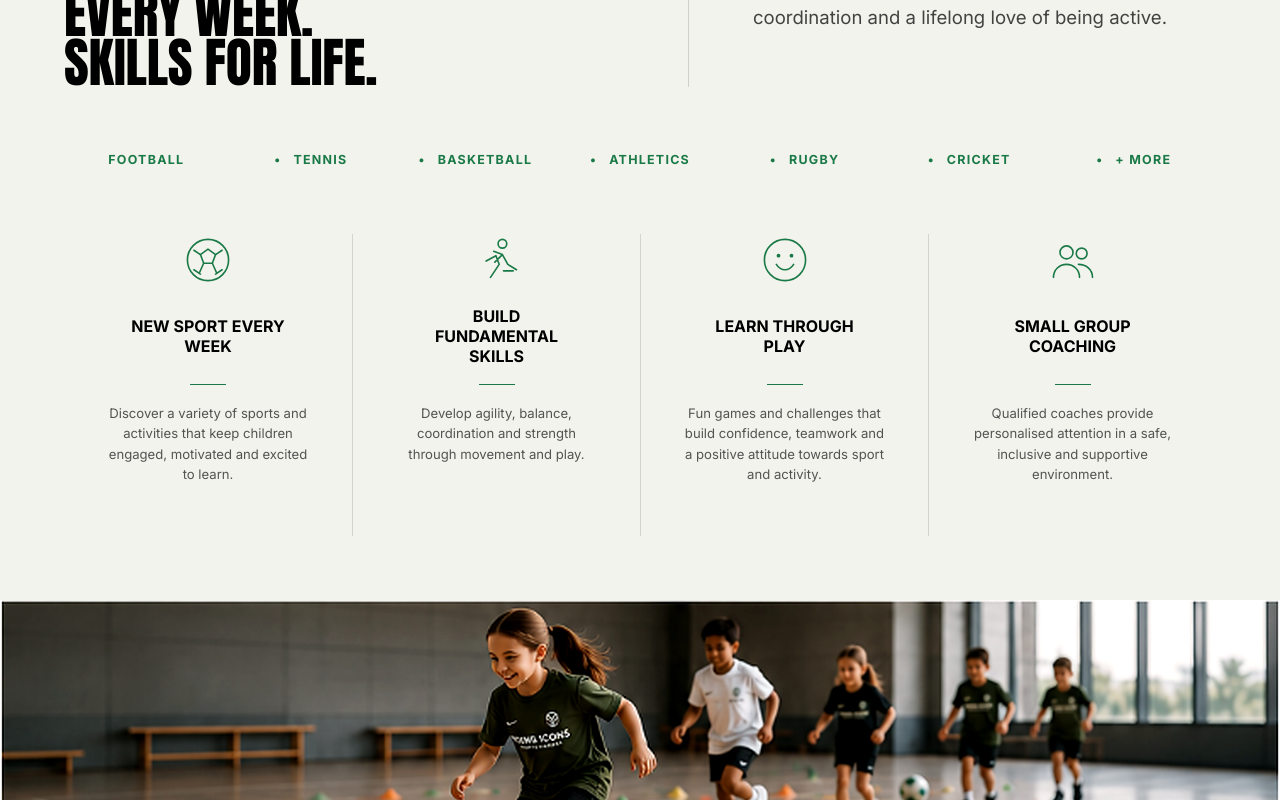
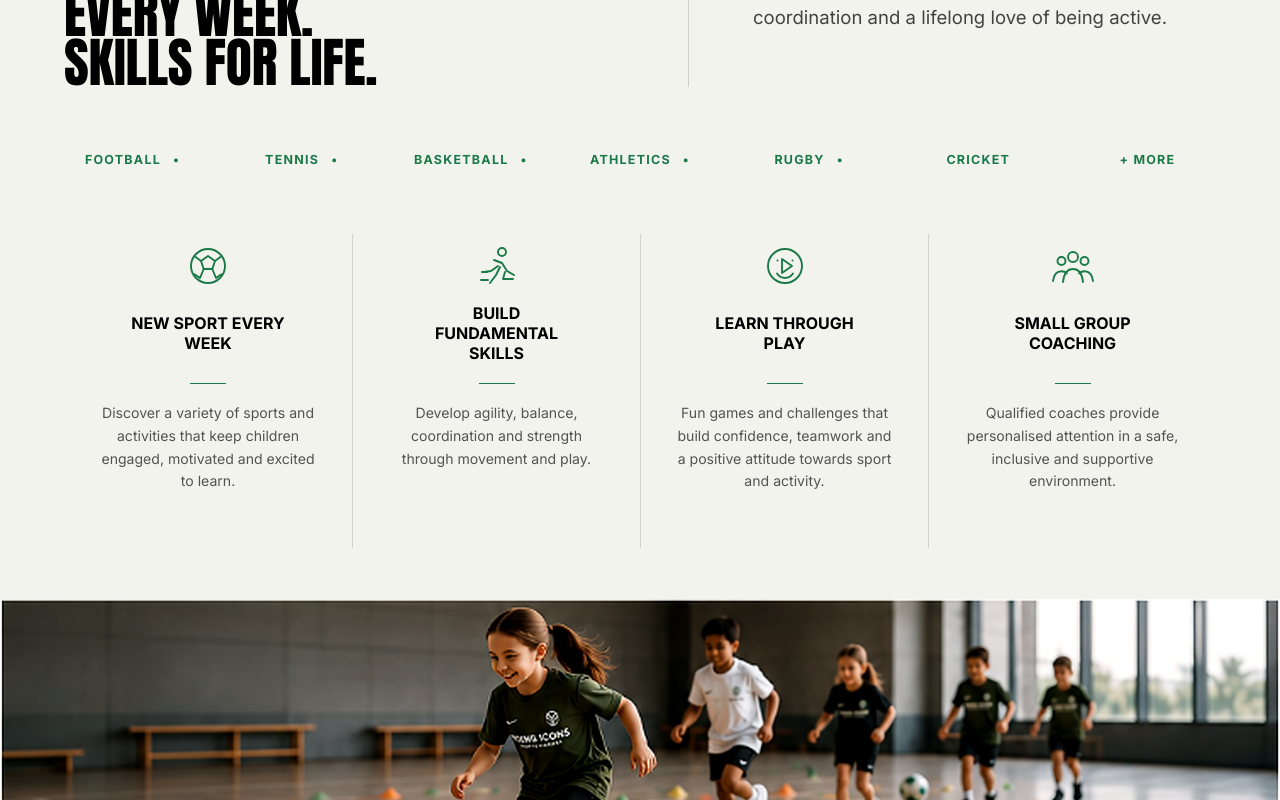
Before and after one commit to NellaThePanna/young-icons, a Next.js app: page /clubs/multi-sports in a window 1280 px wide. Shown: the part 874-1674 px from the top of the page. Built offline with nearby package versions, Linux system fonts and the light colour scheme.

Commit message:
Refine Multi-Sports benefits and photo spacing

```diff
--- a/src/components/MultiAbout.tsx
+++ b/src/components/MultiAbout.tsx
@@ -8,40 +8,47 @@ import { MULTI_ABOUT } from "@/content/multi-sports"
 
 function FootballIcon() {
   return (
-    <svg viewBox="0 0 48 48" fill="none" stroke="currentColor" strokeWidth="1.5" strokeLinecap="round" strokeLinejoin="round">
-      <circle cx="24" cy="24" r="19" />
-      <path d="m24 14 7 5-3 8h-8l-3-8 7-5Z" />
-      <path d="m17 19-6-4M31 19l6-4M20 27l-4 9M28 27l4 9M17 37l-6-4M31 37l6-4" />
+    <svg className="h-11 w-11 sm:h-12 sm:w-12" viewBox="0 0 48 48" fill="none" stroke="currentColor" strokeWidth="1.9" strokeLinecap="round" strokeLinejoin="round" aria-hidden="true">
+      <circle cx="24" cy="24" r="17" />
+      <path d="m24 14 7 5-2.7 8h-8.6L17 19l7-5Z" />
+      <path d="m17 19-5.4-4M31 19l5.4-4M19.7 27 16 36M28.3 27 32 36M16 36l-5.4-3.6M32 36l5.4-3.6" />
     </svg>
   )
 }
 
 function SprintIcon() {
   return (
-    <svg viewBox="0 0 48 48" fill="none" stroke="currentColor" strokeWidth="1.5" strokeLinecap="round" strokeLinejoin="round">
-      <circle cx="29" cy="9" r="4" />
-      <path d="m21 16 8 3 5 9 8 5M18 40l8-12-3-8-9 5M29 19l-7 7M39 34h-9" />
+    <svg className="h-11 w-11 sm:h-12 sm:w-12" viewBox="0 0 48 48" fill="none" stroke="currentColor" strokeWidth="1.9" strokeLinecap="round" strokeLinejoin="round" aria-hidden="true">
+      <circle cx="29" cy="10" r="4" />
+      <path d="m21 18 8 3 5 8 7 4" />
+      <path d="m25 24-7 5-7 1" />
+      <path d="m27 25-4 8-6 8" />
+      <path d="m32 30-2 7h10" />
+      <path d="M8 38h7M9 30h5" />
     </svg>
   )
 }
 
 function SmileIcon() {
   return (
-    <svg viewBox="0 0 48 48" fill="none" stroke="currentColor" strokeWidth="1.5" strokeLinecap="round" strokeLinejoin="round">
-      <circle cx="24" cy="24" r="19" />
-      <circle cx="18" cy="20" r="1" fill="currentColor" />
-      <circle cx="30" cy="20" r="1" fill="currentColor" />
-      <path d="M16 28s3.2 5 8 5 8-5 8-5" />
+    <svg className="h-11 w-11 sm:h-12 sm:w-12" viewBox="0 0 48 48" fill="none" stroke="currentColor" strokeWidth="1.9" strokeLinecap="round" strokeLinejoin="round" aria-hidden="true">
+      <circle cx="24" cy="24" r="17" />
+      <path d="m21 17 10 7-10 7V17Z" />
+      <path d="M16 31.5c2 3 4.7 4.5 8 4.5s6-1.5 8-4.5" />
+      <path d="M16.5 18.5h.1M31.5 18.5h.1" />
     </svg>
   )
 }
 
 function GroupIcon() {
   return (
-    <svg viewBox="0 0 48 48" fill="none" stroke="currentColor" strokeWidth="1.5" strokeLinecap="round" strokeLinejoin="round">
-      <circle cx="18" cy="17" r="6" />
-      <circle cx="32" cy="18" r="5" />
-      <path d="M6 40c0-7 5.4-12 12-12s12 5 12 12M29 28c7 0 13 4.6 13 12" />
+    <svg className="h-11 w-11 sm:h-12 sm:w-12" viewBox="0 0 48 48" fill="none" stroke="currentColor" strokeWidth="1.9" strokeLinecap="round" strokeLinejoin="round" aria-hidden="true">
+      <circle cx="24" cy="15" r="5" />
+      <circle cx="12.5" cy="19" r="4" />
+      <circle cx="35.5" cy="19" r="4" />
+      <path d="M14 40c.9-8.2 4.4-13 10-13s9.1 4.8 10 13" />
+      <path d="M4 39c.7-6.2 3.7-9.8 8.5-9.8 2.2 0 4 .8 5.4 2.2" />
+      <path d="M30.1 31.4c1.4-1.4 3.2-2.2 5.4-2.2 4.8 0 7.8 3.6 8.5 9.8" />
     </svg>
   )
 }
@@ -82,7 +89,7 @@ export default function MultiAbout() {
     <section
       ref={sectionRef}
       className="px-6 sm:px-10 lg:px-16"
-      style={{ backgroundColor: "#F3F3ED", paddingTop: "clamp(72px, 8vw, 120px)", paddingBottom: "clamp(48px, 5vw, 80px)" }}
+      style={{ backgroundColor: "#F3F3ED", paddingTop: "clamp(72px, 8vw, 120px)", paddingBottom: "clamp(32px, 4vw, 56px)" }}
     >
       <div className="mx-auto" style={{ maxWidth: "1280px" }}>
         <div className="grid grid-cols-1 gap-12 lg:grid-cols-[minmax(0,1fr)_minmax(0,1fr)] lg:gap-24">
@@ -127,11 +134,11 @@ export default function MultiAbout() {
           </div>
         </div>
 
-        <div className="multi-about-item mt-14 grid grid-cols-2 gap-y-3 sm:mt-16 sm:grid-cols-4 lg:grid-cols-7 lg:gap-y-0">
+        <div className="multi-about-item mt-14 grid grid-cols-2 gap-x-6 gap-y-3 text-center sm:mt-16 sm:grid-cols-4 lg:grid-cols-7 lg:gap-x-8 lg:gap-y-0">
           {MULTI_ABOUT.sports.map((sport, index) => (
             <span
               key={sport}
-              className="flex items-center lg:justify-center"
+              className="inline-flex items-center justify-center"
               style={{
                 color: "var(--color-academy-green)",
                 fontFamily: "var(--font-body)",
@@ -141,26 +148,26 @@ export default function MultiAbout() {
                 whiteSpace: "nowrap",
               }}
             >
-              {index > 0 && <span className="mr-3" aria-hidden="true">•</span>}
               {sport}
+              {index < MULTI_ABOUT.sports.length - 2 && <span className="ml-3" aria-hidden="true">•</span>}
             </span>
           ))}
         </div>
 
-        <div className="mt-12 grid grid-cols-1 sm:grid-cols-2 lg:mt-16 lg:grid-cols-4 lg:divide-x" style={{ borderColor: "rgba(27,27,27,0.14)" }}>
+        <div className="mt-12 grid grid-cols-1 sm:grid-cols-2 lg:mt-16 lg:grid-cols-4" style={{ borderColor: "rgba(27,27,27,0.14)" }}>
           {MULTI_ABOUT.cards.map((card, index) => {
             const Icon = ICONS[card.icon]
             return (
               <div
                 key={card.heading}
-                className={`multi-about-item flex min-h-[280px] flex-col items-center px-6 py-8 text-center sm:px-8 lg:min-h-[302px] lg:px-8 lg:py-0 ${index > 0 ? "border-t lg:border-t-0" : ""}`}
+                className={`multi-about-item grid min-h-[320px] grid-rows-[58px_4.1em_37px_1fr] justify-items-center px-6 py-8 text-center sm:min-h-[318px] sm:px-8 lg:min-h-[314px] lg:px-8 lg:py-2 ${index > 0 ? "border-t" : ""} ${index === 1 || index === 3 ? "sm:border-l" : ""} ${index === 1 ? "sm:border-t-0" : ""} ${index > 0 ? "lg:border-l lg:border-t-0" : ""}`}
                 style={{ borderColor: "rgba(27,27,27,0.14)" }}
               >
-                <div style={{ width: "52px", height: "52px", color: "var(--color-academy-green)", marginBottom: "20px" }}>
+                <div className="flex items-start justify-center" style={{ width: "52px", height: "58px", color: "var(--color-academy-green)" }}>
                   <Icon />
                 </div>
                 <h3
-                  className="uppercase"
+                  className="flex items-center justify-center uppercase"
                   style={{
                     fontFamily: "var(--font-body)",
                     fontWeight: "var(--font-weight-bold)",
@@ -169,23 +176,19 @@ export default function MultiAbout() {
                     color: "var(--color-black)",
                     margin: 0,
                     maxWidth: "170px",
-                    minHeight: "3.75em",
-                    display: "flex",
-                    alignItems: "center",
                   }}
                 >
                   {card.heading}
                 </h3>
-                <div aria-hidden="true" style={{ width: "36px", height: "1px", backgroundColor: "var(--color-academy-green)", margin: "18px 0" }} />
+                <div aria-hidden="true" className="self-center" style={{ width: "36px", height: "1px", backgroundColor: "var(--color-academy-green)" }} />
                 <p
                   style={{
                     fontFamily: "var(--font-body)",
-                    fontSize: "0.82rem",
-                    lineHeight: 1.55,
+                    fontSize: "clamp(0.88rem, 0.78vw, 0.94rem)",
+                    lineHeight: 1.6,
                     color: "rgba(27,27,27,0.74)",
                     margin: 0,
-                    maxWidth: "205px",
-                    minHeight: "7.75em",
+                    maxWidth: "220px",
                   }}
                 >
                   {card.body}
```
